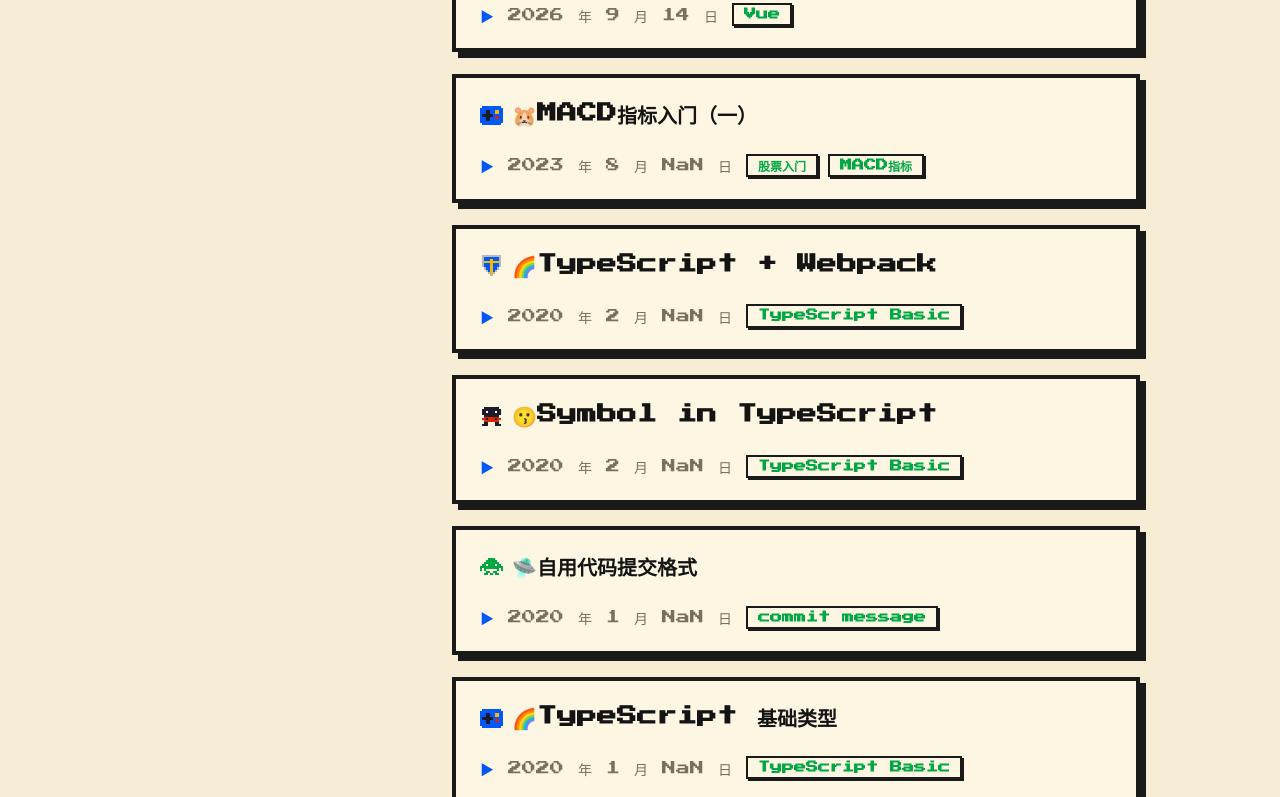
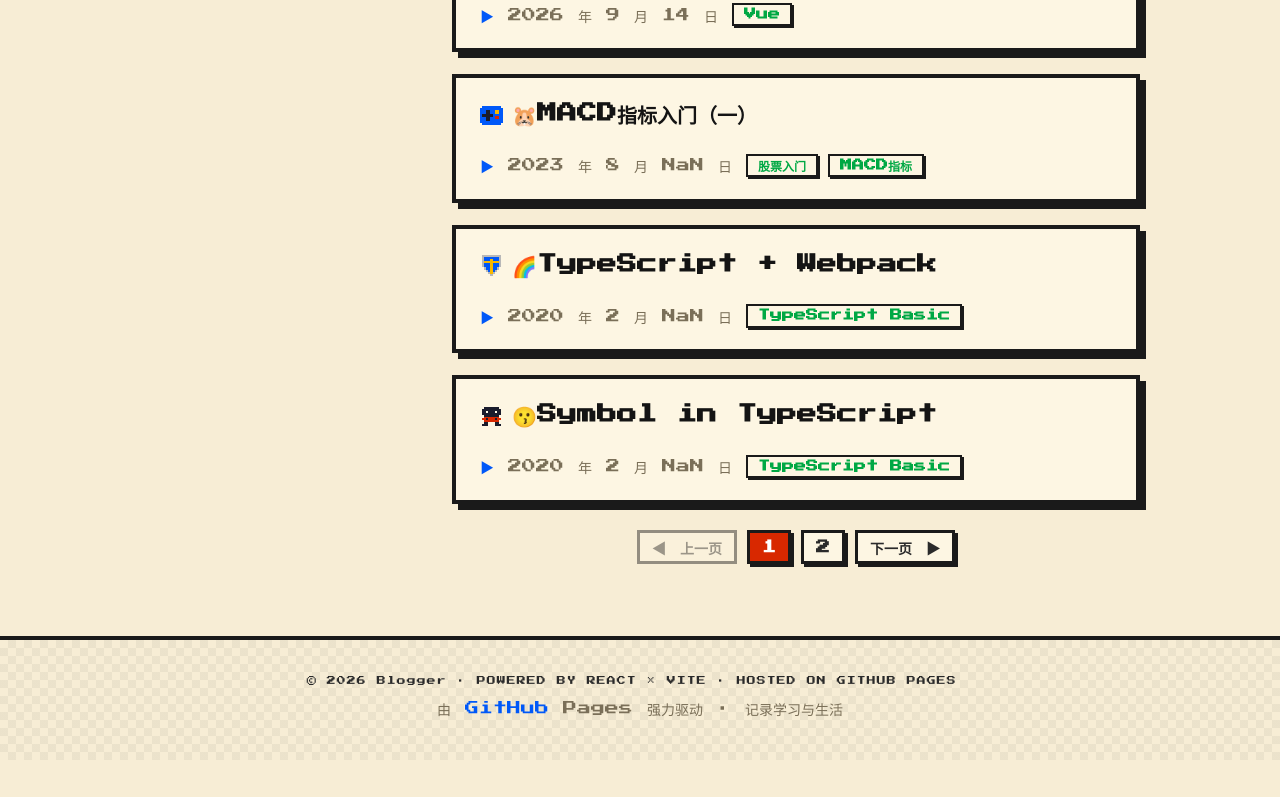
Before and after one commit to KongValley/ViteBlog, a React (Vite) app: page / in a window 1280 px wide. Shown: the part 2000-2797 px from the top of the page. After the commit the page ends 2760 px from the top, so only its background shows below. Built offline with nearby package versions, Linux system fonts and the light colour scheme; a web font is replaced by a local one; what marked-highlight would draw is missing.

Commit message:
feat: 首页文章列表增加分页，每页 10 篇

```diff
--- a/src/style.css
+++ b/src/style.css
@@ -418,6 +418,46 @@ button.tag:hover,
   color: var(--muted);
   padding: 40px 0;
   font-size: 18px;
+}
+
+/* ---------- 分页 ---------- */
+.pagination {
+  display: flex;
+  justify-content: center;
+  flex-wrap: wrap;
+  gap: 10px;
+  margin-top: 26px;
+}
+
+.page-btn {
+  padding: 3px 12px;
+  border: 3px solid var(--line);
+  background: var(--surface);
+  color: var(--ink);
+  font-family: var(--font-body);
+  font-size: 14px;
+  font-weight: 700;
+  line-height: 1.6;
+  cursor: pointer;
+  box-shadow: 3px 3px 0 var(--shadow);
+  transition: transform 0.05s steps(2), box-shadow 0.05s steps(2),
+    background 0.05s steps(2);
+}
+
+.page-btn:hover:not(:disabled) {
+  transform: translate(-1px, -1px);
+  box-shadow: 4px 4px 0 var(--shadow);
+}
+
+.page-btn:disabled {
+  opacity: 0.45;
+  cursor: default;
+  box-shadow: none;
+}
+
+.page-current {
+  background: var(--red);
+  color: #fff;
 }
 
 /* ---------- 文章详情页 ---------- */
--- a/src/views/Home.tsx
+++ b/src/views/Home.tsx
@@ -1,5 +1,5 @@
 import { useMemo, useState } from 'react'
-import { Link } from 'react-router-dom'
+import { Link, useSearchParams } from 'react-router-dom'
 import { PixelIcon, type PixelIconName } from '../components/PixelIcon'
 import PlayerCard from '../components/PlayerCard'
 import { posts } from '../data/posts'
@@ -56,13 +56,30 @@ function getPostIcon(slug: string): PixelIconName {
   return postIcons[hash % postIcons.length]
 }
 
+const PAGE_SIZE = 10
+
 export default function Home() {
   const [activeTag, setActiveTag] = useState('')
+  const [searchParams, setSearchParams] = useSearchParams()
 
   const allTags = useMemo(() => [...new Set(posts.flatMap((p) => p.tags))], [])
   const filtered = activeTag
     ? posts.filter((p) => p.tags.includes(activeTag))
     : posts
+
+  const totalPages = Math.max(1, Math.ceil(filtered.length / PAGE_SIZE))
+  const page = Math.min(Math.max(1, Number(searchParams.get('page')) || 1), totalPages)
+  const visiblePosts = filtered.slice((page - 1) * PAGE_SIZE, page * PAGE_SIZE)
+
+  const selectTag = (tag: string) => {
+    setActiveTag(tag)
+    setSearchParams({}, { replace: true })
+  }
+
+  const goToPage = (next: number) => {
+    setSearchParams(next === 1 ? {} : { page: String(next) })
+    window.scrollTo(0, 0)
+  }
 
   return (
     <div className="home-layout">
@@ -79,7 +96,7 @@ export default function Home() {
           <div className="tag-filter">
             <button
               className={activeTag === '' ? 'tag tag-active' : 'tag'}
-              onClick={() => setActiveTag('')}
+              onClick={() => selectTag('')}
             >
               全部 ({posts.length})
             </button>
@@ -87,7 +104,7 @@ export default function Home() {
               <button
                 key={tag}
                 className={activeTag === tag ? 'tag tag-active' : 'tag'}
-                onClick={() => setActiveTag(activeTag === tag ? '' : tag)}
+                onClick={() => selectTag(tag)}
               >
                 {tag}
               </button>
@@ -96,7 +113,7 @@ export default function Home() {
         )}
 
         <section className="post-list">
-          {filtered.map((post) => (
+          {visiblePosts.map((post) => (
             <article key={post.slug} className="post-card">
               <Link to={`/post/${post.slug}`} className="post-card-link">
                 <h2 className="post-card-title">
@@ -120,6 +137,34 @@ export default function Home() {
 
           {filtered.length === 0 && <p className="empty">这个标签下还没有文章~</p>}
         </section>
+
+        {totalPages > 1 && (
+          <nav className="pagination" aria-label="文章分页">
+            <button
+              className="page-btn"
+              disabled={page === 1}
+              onClick={() => goToPage(page - 1)}
+            >
+              ◀ 上一页
+            </button>
+            {Array.from({ length: totalPages }, (_, i) => i + 1).map((num) => (
+              <button
+                key={num}
+                className={num === page ? 'page-btn page-current' : 'page-btn'}
+                onClick={() => goToPage(num)}
+              >
+                {num}
+              </button>
+            ))}
+            <button
+              className="page-btn"
+              disabled={page === totalPages}
+              onClick={() => goToPage(page + 1)}
+            >
+              下一页 ▶
+            </button>
+          </nav>
+        )}
       </div>
     </div>
   )
```
